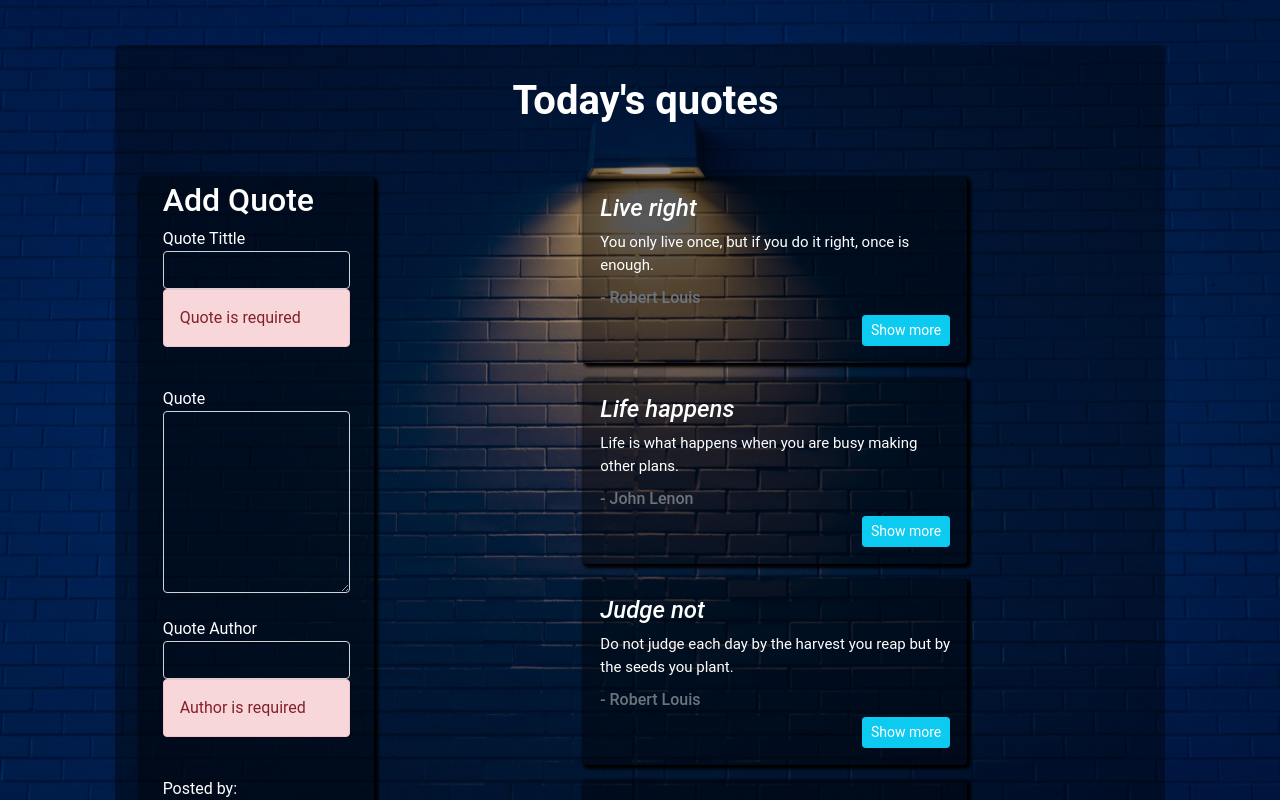
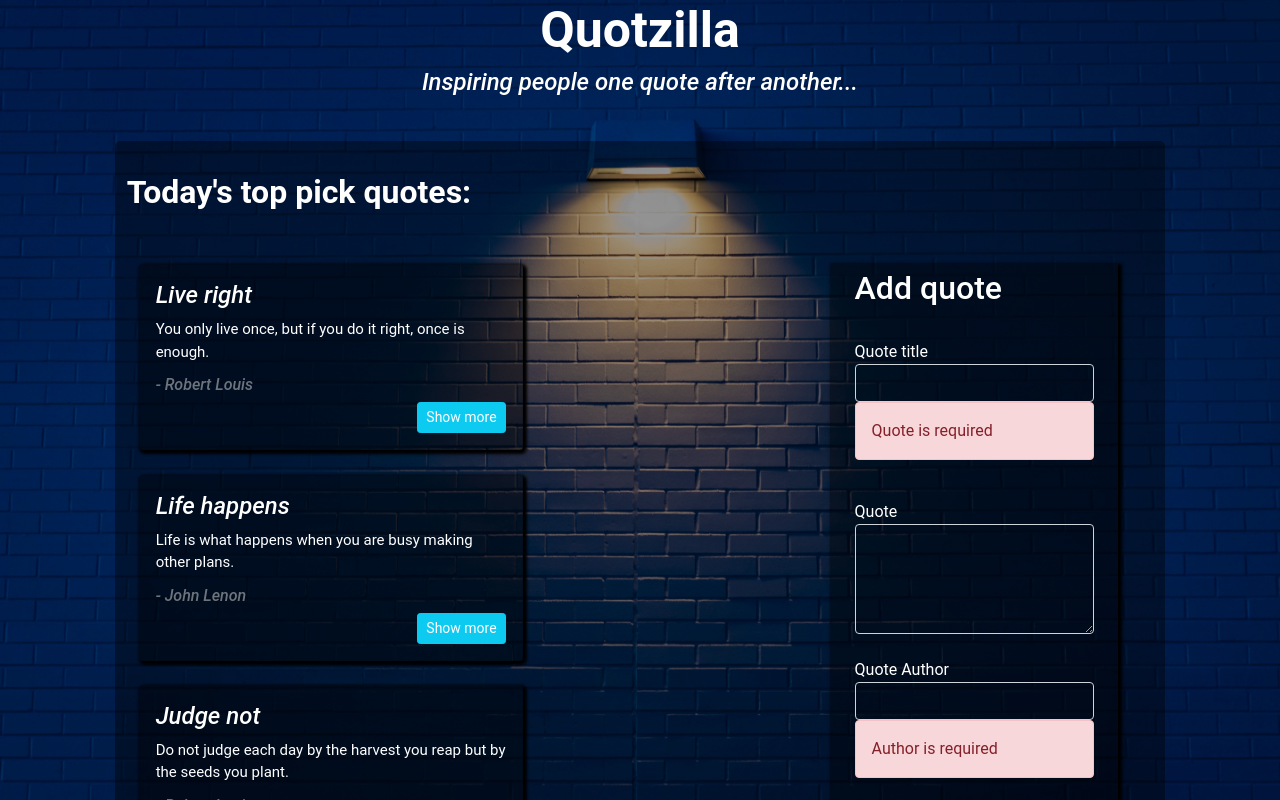
Before and after one commit to ynyanchoka/Quotes, an Angular app: page / in a window 1280 px wide. Shown: the top 800 px of the page. Built offline with nearby package versions, Linux system fonts and the light colour scheme.

Commit message:
add style to form component

```diff
--- a/angular.json
+++ b/angular.json
@@ -28,6 +28,7 @@
             ],
             "styles": [
               "src/styles.css"
+
             ],
             "scripts": []
           },
--- a/package.json
+++ b/package.json
@@ -18,6 +18,7 @@
     "@angular/platform-browser": "~13.3.0",
     "@angular/platform-browser-dynamic": "~13.3.0",
     "@angular/router": "~13.3.0",
+    "@fortawesome/fontawesome-free": "^6.1.1",
     "font-awesome": "^4.7.0",
     "rxjs": "~7.5.0",
     "tslib": "^2.3.0",
--- a/src/app/app.module.ts
+++ b/src/app/app.module.ts
@@ -1,6 +1,7 @@
 import { NgModule } from '@angular/core';
 import { BrowserModule } from '@angular/platform-browser';
 import { FormsModule } from '@angular/forms';
+
 
 import { AppRoutingModule } from './app-routing.module';
 import { AppComponent } from './app.component';
--- a/src/app/quote-form/quote-form.component.css
+++ b/src/app/quote-form/quote-form.component.css
@@ -19,8 +19,12 @@ label{
 }
 .container-fluid{
     background-color: rgba(0, 0, 0, 0.4);
-    border-radius: 4px;
     padding-bottom: 5%;
     box-shadow: 2px 2px 3px 2px black;
     margin-bottom: 5%;
+    margin-right: 5%;
+
 }
+.formsy{
+    margin-right: 35px;
+}
--- a/src/app/quote-form/quote-form.component.html
+++ b/src/app/quote-form/quote-form.component.html
@@ -1,12 +1,10 @@
-
-
+<div class="formsy">
 <div class="container-fluid">
-    <h2 class="header">Add Quote</h2>
-
+  <h2 class="header">Add quote</h2>
+  <br>
     <form (ngSubmit)='submitQuote() ;quotesForm.resetForm({})' #quotesForm='ngForm'>
-
         <div class="form-group">
-          <label for="quote">Quote Tittle</label>
+          <label for="quote">Quote title</label>
           <input type="text" class="form-control" id="title" [(ngModel)]="newQuote.title" name="title" #title='ngModel' required>
           <div class=" alert alert-danger" *ngIf = "!title.valid"  >
             Quote is required
@@ -15,7 +13,7 @@
         <br>
         <div class="form-group">
           <label for="description">Quote</label>
-          <textarea class="form-control" id="quote" rows="7" [(ngModel)]="newQuote.quote" name="quote" #quote='ngModel' required></textarea>
+          <textarea class="form-control" id="quote" rows="4" [(ngModel)]="newQuote.quote" name="quote" #quote='ngModel' required></textarea>
          <!-- validating -->
          <div class=" alert alert-danger" *ngIf = "quote.touched && !quote.valid"  >
            quote is required
@@ -46,3 +44,4 @@
         <button type="submit" class="btn btn-sm ">Add Quote</button>
     </form>
   </div>
+</div>
--- a/src/app/quote/quote.component.css
+++ b/src/app/quote/quote.component.css
@@ -2,10 +2,15 @@
     font-family: 'Roboto', sans-serif;
     color: white;
 }
-h1{
+#quotzilla{
+
+    font-weight: bolder;
+    font-size: 50px;
+}
+h2{
     font-family: 'Roboto', sans-serif;
     color: white;
-    text-align: center;
+    /* text-align: center; */
     font-weight: bolder;
     padding-bottom: 2%;
     padding-top: 2%;
@@ -22,6 +27,9 @@ h4{
 span{
     font-family: 'Roboto', sans-serif;
 }
+.card-subtitle {
+    font-style: italic;
+}
 .overlay{
     background-color:rgba(0, 0.3, 0.5, 0.4);
     border-radius: 5px;
@@ -36,7 +44,10 @@ span{
 .all-cards{
     display: flex;
     flex-wrap: wrap;
-    justify-content: space-around;
+    /* justify-content: space-around; */
+    justify-content: space-between;
+    gap: 11px;
+
 
 }
 #quotes-button{
--- a/src/app/quote/quote.component.html
+++ b/src/app/quote/quote.component.html
@@ -1,14 +1,16 @@
+<div class="intro">
+  <span style="text-align: center;"><h1 id="quotzilla">Quotzilla</h1></span>
+  <span style="text-align: center;" ><h4>Inspiring people one quote after another...</h4></span>
+</div>
 
 <div class="container">
   <div class="overlay">
-    <h1>Today's quotes</h1>
+    <h2>Today's top pick quotes:</h2>
     <br>
     <div class="container-fluid">
       <div class="row">
-        <div class="col-sm-3">
-          <app-quote-form (addQuote)="addedQuote($event)"></app-quote-form>
-        </div>
-        <div class="col-sm-9">
+
+        <div class="col-sm-8">
           <div class="all-cards">
             <div *ngFor="let quote of appquotes let i= index" class="card" style="width: 24rem;"  >
 
@@ -30,6 +32,10 @@
             </div>
           </div>
         </div>
+        <!-- form -->
+        <div class="col-sm-4">
+          <app-quote-form (addQuote)="addedQuote($event)"></app-quote-form>
+        </div>
       </div>
     </div>
   </div>
--- a/src/index.html
+++ b/src/index.html
@@ -6,6 +6,7 @@
   <base href="/">
   <meta name="viewport" content="width=device-width, initial-scale=1">
   <link rel="icon" type="image/x-icon" href="favicon.ico">
+  <link rel="stylesheet" href="path/to/font-awesome/css/font-awesome.min.css">
   <link href="https://cdn.jsdelivr.net/npm/bootstrap@5.0.2/dist/css/bootstrap.min.css" rel="stylesheet" integrity="sha384-EVSTQN3/azprG1Anm3QDgpJLIm9Nao0Yz1ztcQTwFspd3yD65VohhpuuCOmLASjC" crossorigin="anonymous">
 </head>
 <body>
```
Also changed, not shown: 1 other file (tests, documents, lock files or other folders).
